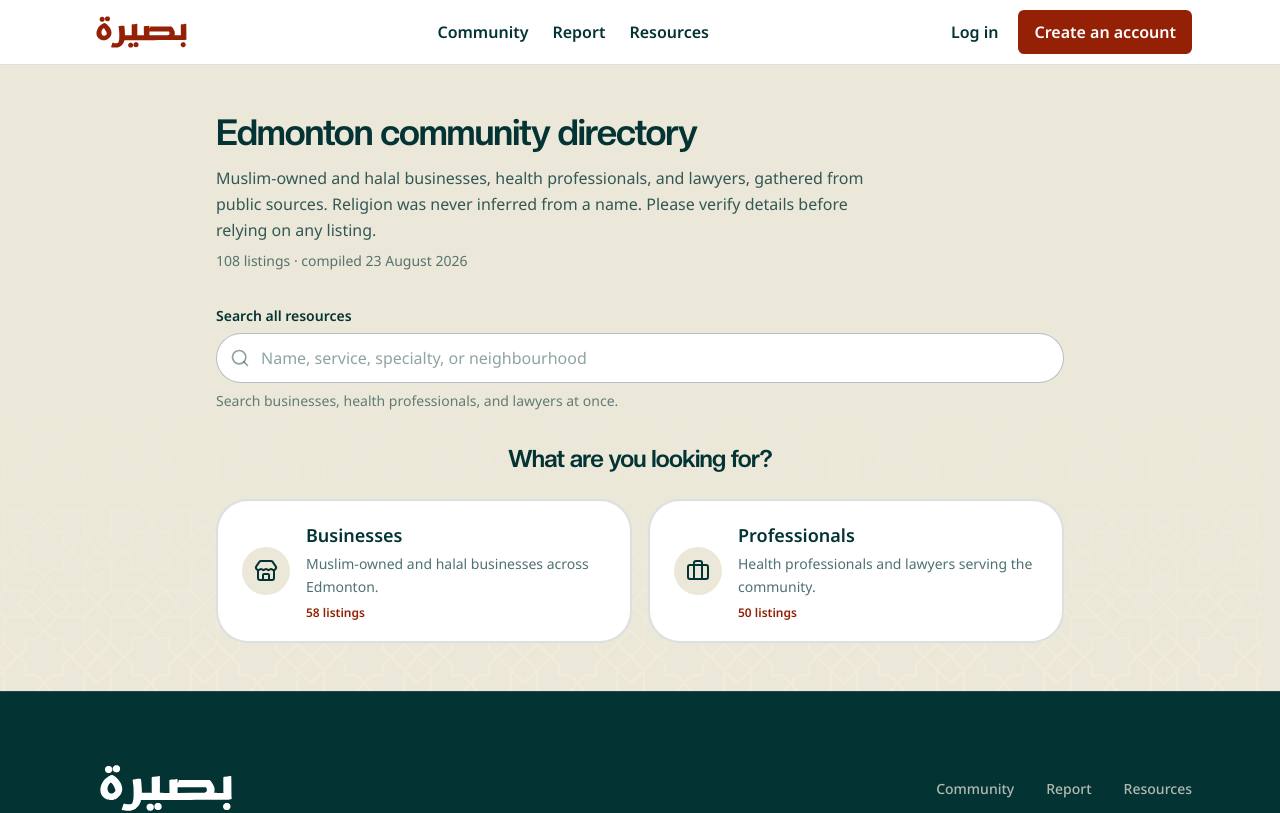
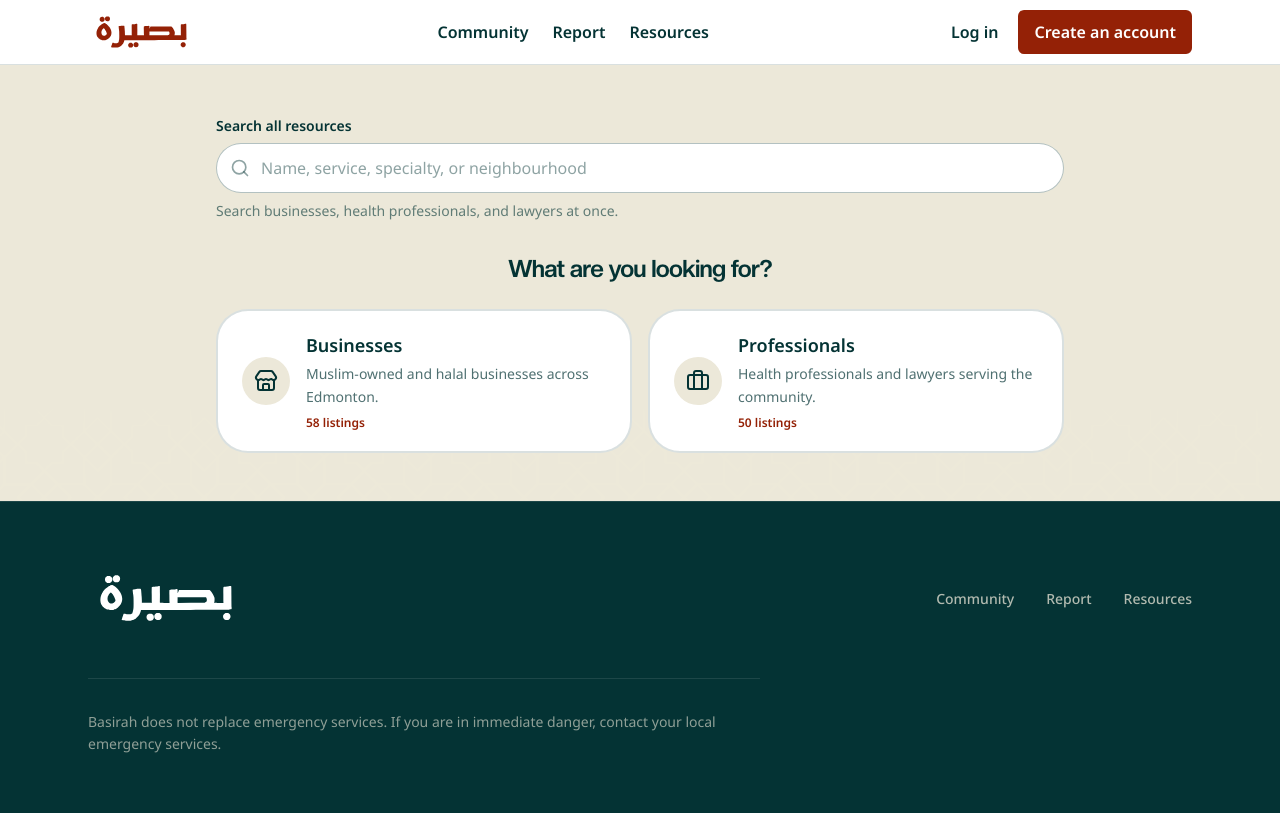
Before and after one commit to Arhm-Iqbal/Basirah, a Next.js app in the folder frontend/: page /resources in a window 1280 px wide. Shown: the top 813 px of the page. Built offline with nearby package versions, Linux system fonts and the light colour scheme.

Commit message:
style(frontend): simplify resource page headers

```diff
--- a/frontend/src/app/app/resources/page.tsx
+++ b/frontend/src/app/app/resources/page.tsx
@@ -1,10 +1,4 @@
 import { CommunityDirectory } from '@/components/community-directory';
-import {
-  BUSINESSES,
-  DIRECTORY_COMPILED,
-  HEALTH_PROFESSIONALS,
-  LAWYERS,
-} from '@/data/community-directory';
 
 export const metadata = {
   title: 'Resources · Basirah',
@@ -13,24 +7,10 @@ export const metadata = {
 };
 
 export default function AppResourcesPage() {
-  const total = BUSINESSES.length + HEALTH_PROFESSIONALS.length + LAWYERS.length;
-
   return (
     <div className="mx-auto max-w-4xl px-4 py-6 sm:px-6 sm:py-8">
-      <h1 className="font-display text-[1.75rem] font-semibold tracking-[-0.02em] text-basirah-teal sm:text-[2rem]">
-        Edmonton community directory
-      </h1>
-      <p className="mt-2 max-w-2xl text-base leading-relaxed text-basirah-teal">
-        Muslim-owned and halal businesses, health professionals, and lawyers, gathered from public
-        sources. Religion was never inferred from a name. Please verify details before relying on
-        any listing.
-      </p>
-      <p className="mt-2 text-sm text-basirah-teal/65">
-        {total} listings · compiled {DIRECTORY_COMPILED}
-      </p>
-      <div className="mt-8">
-        <CommunityDirectory />
-      </div>
+      <h1 className="sr-only">Resources</h1>
+      <CommunityDirectory />
     </div>
   );
 }
--- a/frontend/src/app/resources/page.tsx
+++ b/frontend/src/app/resources/page.tsx
@@ -1,11 +1,5 @@
 import { CommunityDirectory } from '@/components/community-directory';
 import { MarketingPage } from '@/components/marketing-page';
-import {
-  BUSINESSES,
-  DIRECTORY_COMPILED,
-  HEALTH_PROFESSIONALS,
-  LAWYERS,
-} from '@/data/community-directory';
 
 export const metadata = {
   title: 'Resources · Basirah',
@@ -14,24 +8,10 @@ export const metadata = {
 };
 
 export default function ResourcesPage() {
-  const total = BUSINESSES.length + HEALTH_PROFESSIONALS.length + LAWYERS.length;
-
   return (
     <MarketingPage className="mx-auto w-full max-w-4xl px-4 py-8 sm:px-6 sm:py-12">
-      <h1 className="font-display text-[1.75rem] font-semibold tracking-[-0.02em] text-basirah-teal sm:text-4xl">
-        Edmonton community directory
-      </h1>
-      <p className="mt-3 max-w-2xl text-base leading-relaxed text-basirah-teal/80">
-        Muslim-owned and halal businesses, health professionals, and lawyers, gathered from public
-        sources. Religion was never inferred from a name. Please verify details before relying on
-        any listing.
-      </p>
-      <p className="mt-2 text-sm text-basirah-teal/65">
-        {total} listings · compiled {DIRECTORY_COMPILED}
-      </p>
-      <div className="mt-8">
-        <CommunityDirectory />
-      </div>
+      <h1 className="sr-only">Resources</h1>
+      <CommunityDirectory />
     </MarketingPage>
   );
 }
```
